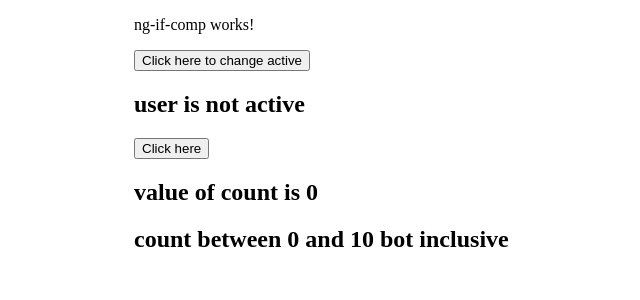
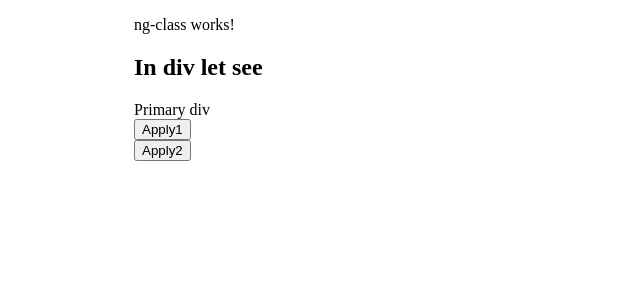
Before and after one commit to mohit2978/AngularBasics, an Angular app in the folder DirectivesLearn/: page / in a window 1280 px wide. Shown: the top 300 px of the page, without its empty margins (190-830 px from the left). Built offline with nearby package versions, Linux system fonts and the light colour scheme.

Commit message:
ngClass done

```diff
--- a/DirectivesLearn/src/app/app.component.html
+++ b/DirectivesLearn/src/app/app.component.html
@@ -1,4 +1,4 @@
 
 <div class="container">
- <app-ng-if-comp></app-ng-if-comp>
+ <app-ng-class></app-ng-class>
 </div>
--- a/DirectivesLearn/src/app/app.component.ts
+++ b/DirectivesLearn/src/app/app.component.ts
@@ -5,13 +5,15 @@ import { NgForComponent } from './components/ng-for/ng-for.component';
 import { SwitchCompComponent } from './components/switch-comp/switch-comp.component';
 import { FormsModule } from '@angular/forms';
 import { NgIfCompComponent } from './components/ng-if-comp/ng-if-comp.component';
+import { NgClassComponent } from './ng-class/ng-class.component';
 
 @Component({
   selector: 'app-root',
   standalone: true,
   imports: [CommonModule, RouterOutlet,
     NgForComponent,SwitchCompComponent,FormsModule,
-    CommonModule,NgIfCompComponent],
+    CommonModule,NgIfCompComponent,NgClassComponent
+  ],
   templateUrl: './app.component.html',
   styleUrl: './app.component.css'
 })
--- /dev/null
+++ b/DirectivesLearn/src/app/ng-class/ng-class.component.css
@@ -0,0 +1,13 @@
+.primary{
+    background-color: rgb(53,188,255);
+    width: 80%;
+    height: 100px;
+    margin:auto;
+    transition: all 250ms linear;
+}
+
+.fontStyle{
+    font-size: 40px;
+    font-style: italic;
+    font-weight: bolder;
+}
--- /dev/null
+++ b/DirectivesLearn/src/app/ng-class/ng-class.component.html
@@ -0,0 +1,10 @@
+<p>ng-class works!</p>
+
+<div    >
+    <h2>In div let see</h2>
+    <div [ngClass]="{primary:p ,fontStyle:f}">Primary div</div>
+
+    <button (click)="toggleCSS1()">Apply1</button>
+    <br>
+    <button (click)="toggleCSS2()">Apply2</button>
+</div>
--- /dev/null
+++ b/DirectivesLearn/src/app/ng-class/ng-class.component.ts
@@ -0,0 +1,21 @@
+import { CommonModule } from '@angular/common';
+import { Component } from '@angular/core';
+
+@Component({
+  selector: 'app-ng-class',
+  standalone: true,
+  imports: [CommonModule],
+  templateUrl: './ng-class.component.html',
+  styleUrl: './ng-class.component.css'
+})
+export class NgClassComponent {
+  p=false;
+  f=false;
+  obj={ primary:false ,fontStyle:false};
+  toggleCSS1(){
+    this.p=!this.p;
+  }
+  toggleCSS2(){
+    this.f=!this.f;
+  }
+}
```
Also changed, not shown: 1 other file (tests, documents, lock files or other folders).
